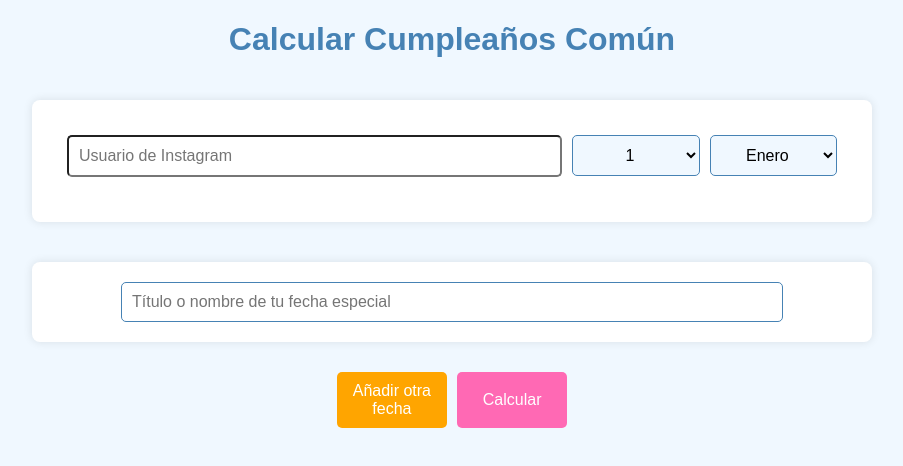
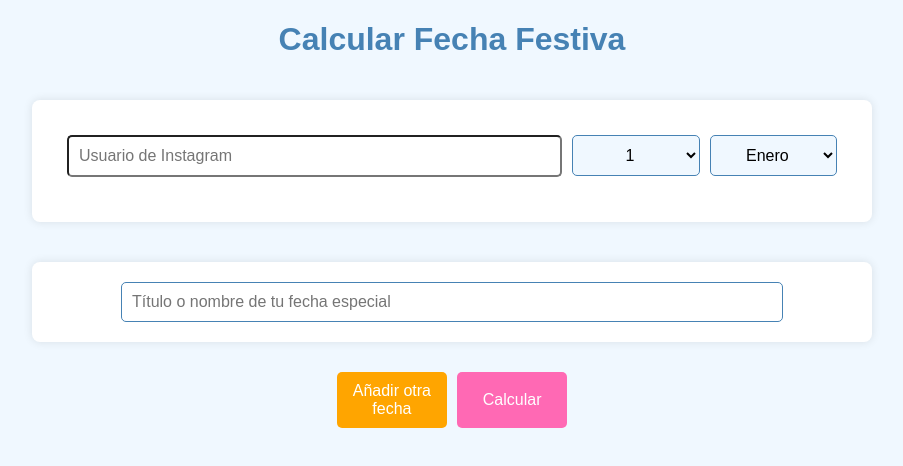
Before and after one commit to Guampe/generafechas, a plain HTML site: page index.html in a window 1280 px wide. Shown: the whole page, without its empty margins (188-1091 px from the left). Drawn offline with Linux system fonts and the light colour scheme.

Commit message:
se modifica H1 - Calcular Fecha Festiva

```diff
--- a/index.html
+++ b/index.html
@@ -7,7 +7,7 @@
     <link rel="stylesheet" href="main.css">
 </head>
 <body>
-    <h1>Calcular Cumpleaños Común</h1>
+    <h1>Calcular Fecha Festiva</h1>
     <div id="input-container"></div>
     <div id="title-container">
         <input type="text" id="specialTitle" placeholder="Título o nombre de tu fecha especial" />
```
